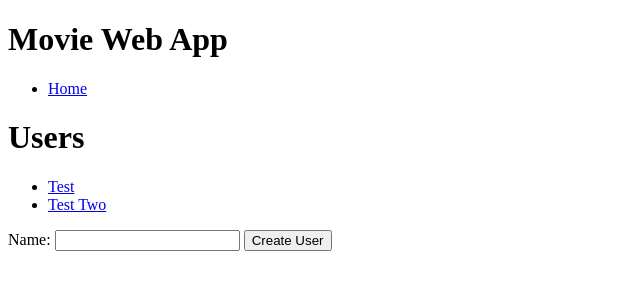
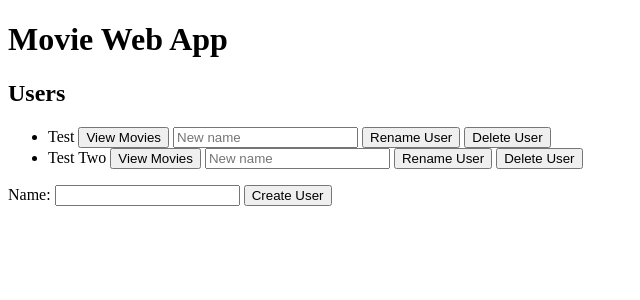
Before and after one commit to ck-code-98/Movie_Web_App, a Flask app: page / in a window 1280 px wide. Shown: the top 300 px of the page, without its empty margins (0-640 px from the left). Run offline with Flask 3, Linux system fonts and the light colour scheme.

Commit message:
Error Handling & Functions to rename/delete Users

```diff
--- a/app.py
+++ b/app.py
@@ -1,6 +1,7 @@
 from flask import Flask, request, render_template, redirect, url_for, flash
+from sqlalchemy.exc import SQLAlchemyError
 from data_manager import DataManager
-from models import db, Movie
+from models import db, Movie, User
 from dotenv import load_dotenv
 import os
 import requests
@@ -9,6 +10,9 @@ import requests
 load_dotenv(dotenv_path="config/.env")
 OMDB_API_KEY = os.getenv("OMDB_API_KEY")
 OMDB_API_URL_BASE = "https://www.omdbapi.com/"
+
+if not OMDB_API_KEY:
+    raise RuntimeError("Missing Key for OMDb API")
 
 app = Flask(__name__)
 app.secret_key = os.getenv("SECRET_KEY", "dev")
@@ -30,34 +34,56 @@ def index():
 @app.route('/users', methods=['POST'])
 def create_user():
     name = request.form.get("name", "").strip()
+    if not name:
+        flash("Name required", "error")
+        return redirect(url_for('index'))
+
     data_manager.create_user(name)
-
     flash("User created successfully!")
     return redirect(url_for('index'))
 
 
 @app.route('/users/<int:user_id>/movies', methods=['GET'])
 def get_movies(user_id):
+    user = db.session.get(User, user_id)
+    if not user:
+        flash("User not found!" "error")
+        return redirect(url_for('index'))
     movies = data_manager.get_movies(user_id)
-    return render_template('movies.html', user_id=user_id, movies=movies)
+    return render_template('movies.html', user=user, movies=movies)
 
 
 @app.route('/users/<int:user_id>/movies', methods=['POST'])
 def add_movie(user_id):
-    title = request.form['title']
-    response = requests.get(OMDB_API_URL_BASE,
-                        params={'t': title, 'apikey': OMDB_API_KEY}, timeout=10)
-    response.raise_for_status()
-    data = response.json()
+    title = request.form.get("title", "").strip()
+    if not title:
+        flash("Title cannot be empty!")
+        return redirect(url_for("get_movies", user_id=user_id))
+
+    try:
+        response = requests.get(OMDB_API_URL_BASE,
+                                params={'t': title, 'apikey': OMDB_API_KEY}, timeout=10)
+        response.raise_for_status()
+        data = response.json()
+    except requests.Timeout:
+        flash("OMDb Timeout. Please try again.", "error")
+        return redirect(url_for("get_movies", user_id=user_id))
+    except requests.RequestException:
+        flash("OMDb currently not available. Please try again later.", "error")
+        return redirect(url_for("get_movies", user_id=user_id))
 
     if data.get('Response') == 'False':
-        return f"Movie '{title}' not found!", 404
+        flash(f"Movie '{title}' not found!", "error")
+        return redirect(url_for("get_movies", user_id=user_id))
 
     title = data.get('Title', title)
     director = None if data.get('Director') in (None, 'N/A') else data['Director']
     poster_url = None if data.get('Poster') in (None, 'N/A') else data['Poster']
     year_str = data.get('Year')
-    year = int(year_str) if year_str and year_str.isdigit() else None
+    try:
+        year = int(year_str) if year_str else None
+    except ValueError:
+        year = None
 
     movie = Movie(title=title, director=director, year=year,
                   poster_url=poster_url, user_id=user_id)
@@ -73,7 +99,11 @@ def update_movie_title(user_id, movie_id):
     if not new_title:
         flash("Title cannot be empty!")
         return redirect(url_for("get_movies", user_id=user_id))
+
     updated_movie = data_manager.update_movie(movie_id, new_title)
+    if not updated_movie:
+        flash("Movie not updated!", "error")
+        return redirect(url_for("get_movies", user_id=user_id))
     flash(f"Movie {updated_movie.title} updated successfully!")
     return redirect(url_for("get_movies", user_id=user_id))
 
@@ -81,8 +111,53 @@ def update_movie_title(user_id, movie_id):
 @app.route('/users/<int:user_id>/movies/<int:movie_id>/delete', methods=['POST'])
 def delete_movie(user_id, movie_id):
     deleted_movie = data_manager.delete_movie(movie_id)
+    if not deleted_movie:
+        flash("Movie not deleted!", "error")
+        return redirect(url_for("get_movies", user_id=user_id))
     flash(f"Movie {deleted_movie.title} deleted successfully!")
     return redirect(url_for("get_movies", user_id=user_id))
+
+
+@app.route('/users/<int:user_id>/update', methods=['POST'])
+def update_username(user_id):
+    new_name = request.form.get("name", "").strip()
+    if not new_name:
+        flash("Name cannot be empty!", "error")
+        return redirect(url_for("index"))
+
+    updated_user = data_manager.update_username(user_id, new_name)
+    if not updated_user:
+        flash("User not updated!", "error")
+        return redirect(url_for("index"))
+    flash(f"Username updated successfully!")
+    return redirect(url_for("index"))
+
+
+@app.route('/users/<int:user_id>/delete', methods=['POST'])
+def delete_user(user_id):
+    deleted_user = data_manager.delete_user(user_id)
+    if not deleted_user:
+        flash(f"User not deleted!")
+        return redirect(url_for('index'))
+    flash(f"User {deleted_user} deleted successfully!")
+    return redirect(url_for('index'))
+
+
+@app.errorhandler(404)
+def page_not_found(e):
+    return render_template('404.html'), 404
+
+
+@app.errorhandler(500)
+def internal_server_error(e):
+    return render_template('500.html'), 500
+
+
+@app.errorhandler(SQLAlchemyError)
+def handle_db_error(e):
+    db.session.rollback()
+    flash("A database error occurred!", "error")
+    return redirect(url_for('index'))
 
 
 if __name__ == "__main__":
--- a/data_manager.py
+++ b/data_manager.py
@@ -24,23 +24,40 @@ class DataManager():
     def add_movie(self, movie):
         db.session.add(movie)
         db.session.commit()
+        return movie
 
 
     def update_movie(self, movie_id, new_title):
         movie_to_update = db.session.query(Movie).get(movie_id)
-        if movie_to_update:
-            movie_to_update.title = new_title
-            db.session.commit()
-            return movie_to_update
-        else:
+        if not movie_to_update:
             return None
+        movie_to_update.title = new_title
+        db.session.commit()
+        return movie_to_update
 
 
     def delete_movie(self, movie_id):
         movie_to_delete = db.session.query(Movie).get(movie_id)
-        if movie_to_delete:
-            db.session.delete(movie_to_delete)
-            db.session.commit()
-            return movie_to_delete
-        else:
+        if not movie_to_delete:
             return None
+        db.session.delete(movie_to_delete)
+        db.session.commit()
+        return movie_to_delete
+
+
+    def delete_user(self, user_id):
+        user_to_delete = db.session.query(User).get(user_id)
+        if not user_to_delete:
+            return None
+        db.session.delete(user_to_delete)
+        db.session.commit()
+        return user_to_delete
+
+
+    def update_username(self, user_id, new_name):
+        user_to_update = db.session.query(User).get(user_id)
+        if not user_to_update:
+            return None
+        user_to_update.name = new_name
+        db.session.commit()
+        return user_to_update
--- a/templates/base.html
+++ b/templates/base.html
@@ -7,12 +7,6 @@
 </head>
 <body>
   <h1>Movie Web App</h1>
-  <div>
-    <ul>
-      <li><a href="/">Home</a></li>
-    </ul>
-  </div>
-
   <main class="container">
     {% block content %}{% endblock %}
   </main>
--- a/templates/index.html
+++ b/templates/index.html
@@ -8,11 +8,32 @@
 
 {% extends 'base.html' %}
 {% block content %}
-<h1>Users</h1>
+<h2>Users</h2>
 <ul class="user-list">
     {% for user in users %}
     <li class="user-entry">
-        <a href="{{ url_for('get_movies', user_id=user.id) }}" class="btn">{{ user.name }}</a>
+        {{ user.name }}
+
+        <form method="get"
+              action="{{ url_for('get_movies', user_id=user.id) }}"
+              style="display:inline">
+            <button type="submit" class="btn delete">View Movies</button>
+        </form>
+
+        <form method="post"
+              action="{{ url_for('update_username', user_id=user.id) }}"
+              style="display:inline">
+            <input type="text" name="name" placeholder="New name">
+            <button type="submit" class="btn">Rename User</button>
+        </form>
+
+        <form method="post"
+              action="{{ url_for('delete_user', user_id=user.id) }}"
+              style="display:inline"
+              onsubmit="return confirm('Are you sure you want to delete {{ user.name }} and all the movies?');">
+            <button type="submit" class="btn delete">Delete User</button>
+        </form>
+
     </li>
     {% endfor %}
 </ul>
```
Also changed, not shown: templates/404.html (added, +17 -0 lines), templates/500.html (added, +18 -0 lines), templates/movies.html (+6 -4 lines), data/movies.db, models.py (line endings or trailing spaces).
